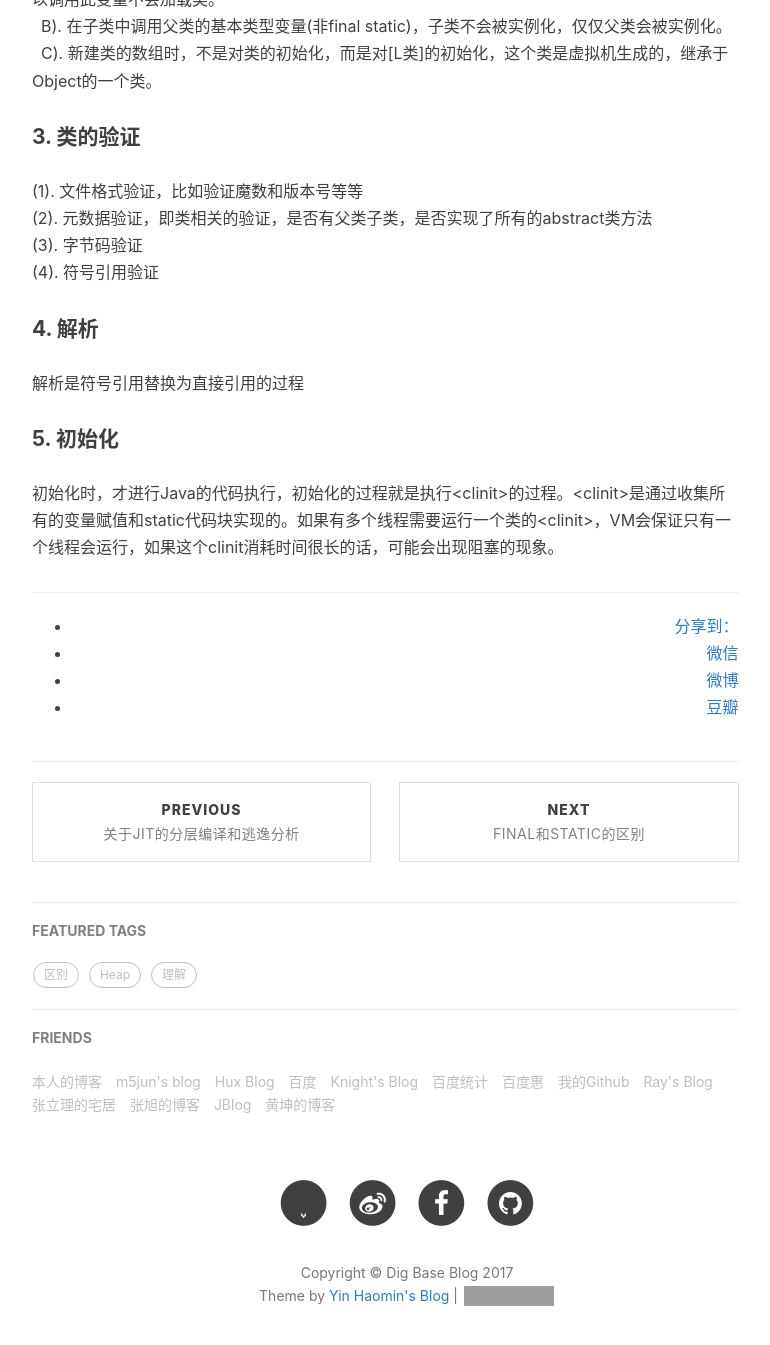
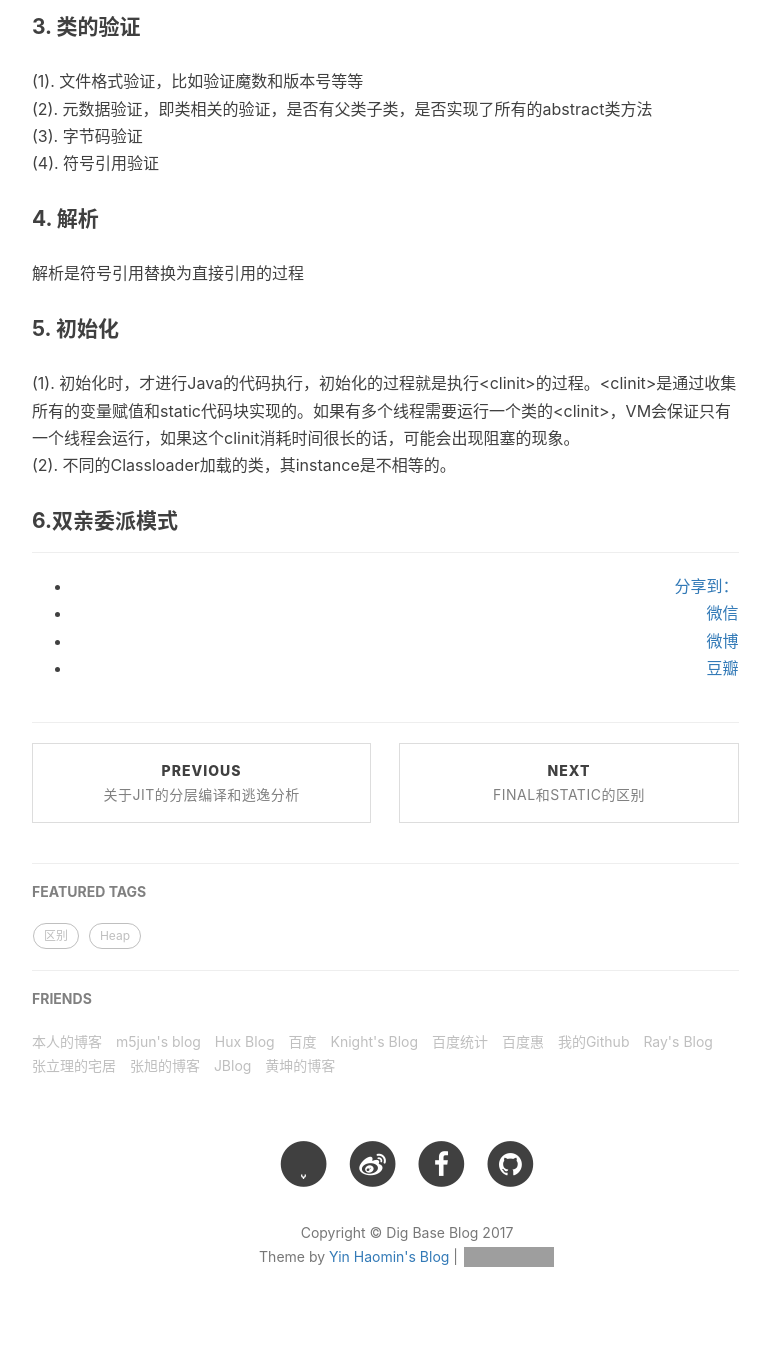
Before and after one commit to baiscjava/basicjava.github.io, a Jekyll site: the page built from _posts/2017-01-15-Java虚拟机类加载机制.md, in a window 1280 px wide and 1400 px high, scrolled down 1197 px. Shown: the top 1345 px of the window, without its empty margins (233-1003 px from the left). Built offline with Jekyll 4.4.1, drawn with Linux system fonts in a browser that asks for light colours; nearby versions of some CDN libraries; our own code applies the rules of GitHub Pages for plain Markdown files; comment, search, counter and statistics services are not loaded; some of the changed text lies outside the part shown; grey boxes are pictures that could not be loaded.

Commit message:
Update 2017-01-15-Java虚拟机类加载机制.md

```diff
--- a/_posts/2017-01-15-Java虚拟机类加载机制.md
+++ b/_posts/2017-01-15-Java虚拟机类加载机制.md
@@ -6,8 +6,8 @@
 tags:
     - 类加载
     - 理解
-    -
-    -
+    - Classloader
+    -
 ---
 
 总结一下虚拟机加载类的机制。<br>
@@ -37,4 +37,7 @@
 解析是符号引用替换为直接引用的过程<br>
 
 #### 5. 初始化
-初始化时，才进行Java的代码执行，初始化的过程就是执行\<clinit\>的过程。\<clinit\>是通过收集所有的变量赋值和static代码块实现的。如果有多个线程需要运行一个类的\<clinit\>，VM会保证只有一个线程会运行，如果这个clinit消耗时间很长的话，可能会出现阻塞的现象。<br>
+(1). 初始化时，才进行Java的代码执行，初始化的过程就是执行\<clinit\>的过程。\<clinit\>是通过收集所有的变量赋值和static代码块实现的。如果有多个线程需要运行一个类的\<clinit\>，VM会保证只有一个线程会运行，如果这个clinit消耗时间很长的话，可能会出现阻塞的现象。<br>
+(2). 不同的Classloader加载的类，其instance是不相等的。<br>
+
+#### 6.双亲委派模式
```
